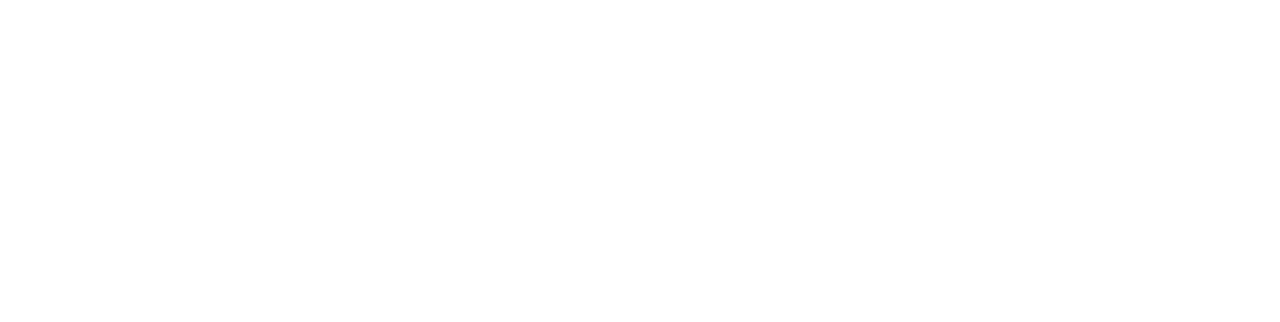
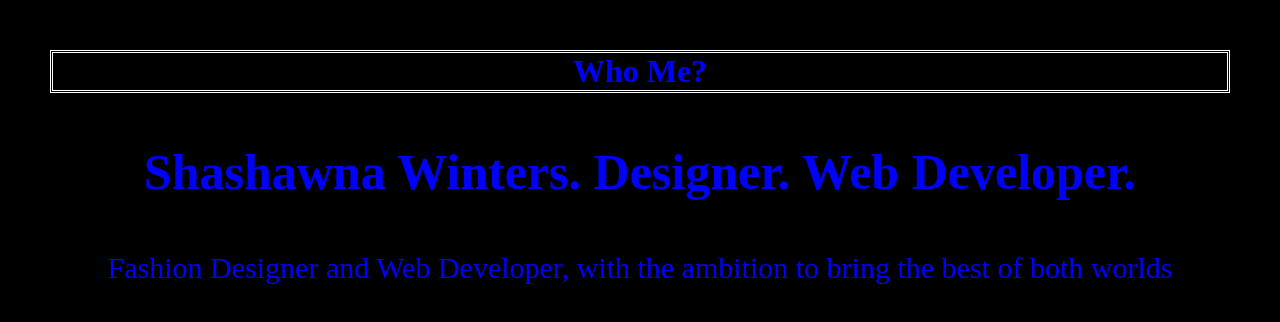
Before and after one commit to shashawnawinters/shashawnawinter.github.io, a plain HTML site: page index.html in a window 1280 px wide. Drawn offline with Linux system fonts and the light colour scheme.

Commit message:
adding essentials

```diff
--- a/css/style.css
+++ b/css/style.css
@@ -0,0 +1,26 @@
+html, body  {
+  margin: 0;
+  padding: 0;
+  color: blue;
+  background-color: black;
+}
+h1  {
+  color: blue;
+  border-style: double;
+  border-color: white;
+  font-style: bold;
+  text-align: center;
+  margin: 50px;
+}
+header  {
+  background-color: blue;
+}
+
+h3 {
+  text-align: center;
+  font-size: 50px;
+}
+p   {
+  text-align: center;
+  font-size: 30px;
+}
--- a/index.html
+++ b/index.html
@@ -1,7 +1,7 @@
 <!DOCTYPE html>
 <html>
 <head>
-	<title></title>
+	<title>Shashawna Winters</title>
   <link rel="stylesheet" type="text/css" href="css/style.css">
 </head>
 <body>
@@ -9,4 +9,7 @@
   <script src="js/main.js"></script>
 
 </body>
+  <h1>Who Me?</h1>
+  <h3>Shashawna Winters. Designer. Web Developer.</h3>
+  <p>Fashion Designer and Web Developer, with the ambition to bring the best of both worlds</p>
 </html>
--- a/js/main.js
+++ b/js/main.js
@@ -0,0 +1 @@
+console.log('Hello, I am working');
```
Also changed, not shown: 1 other file.
